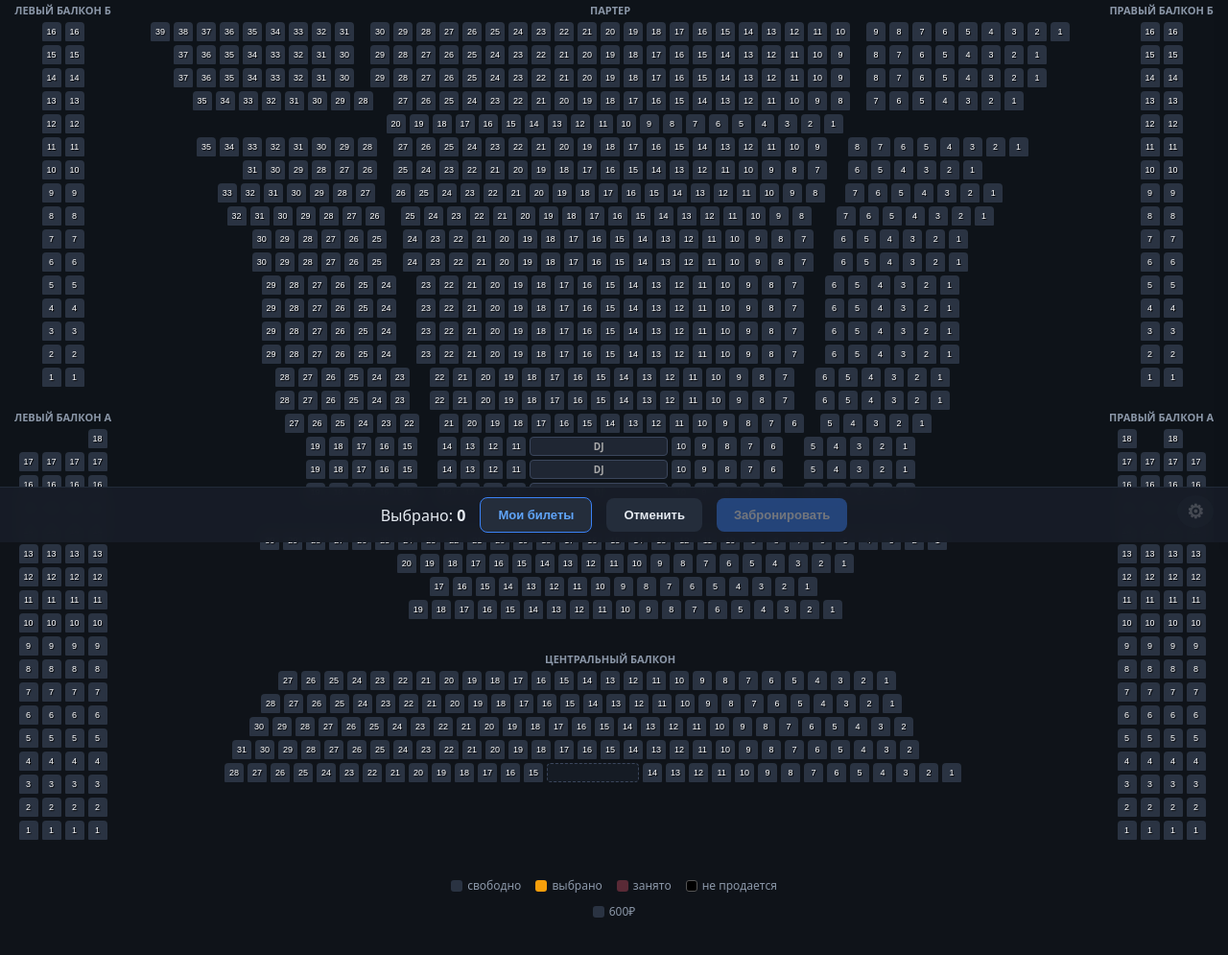
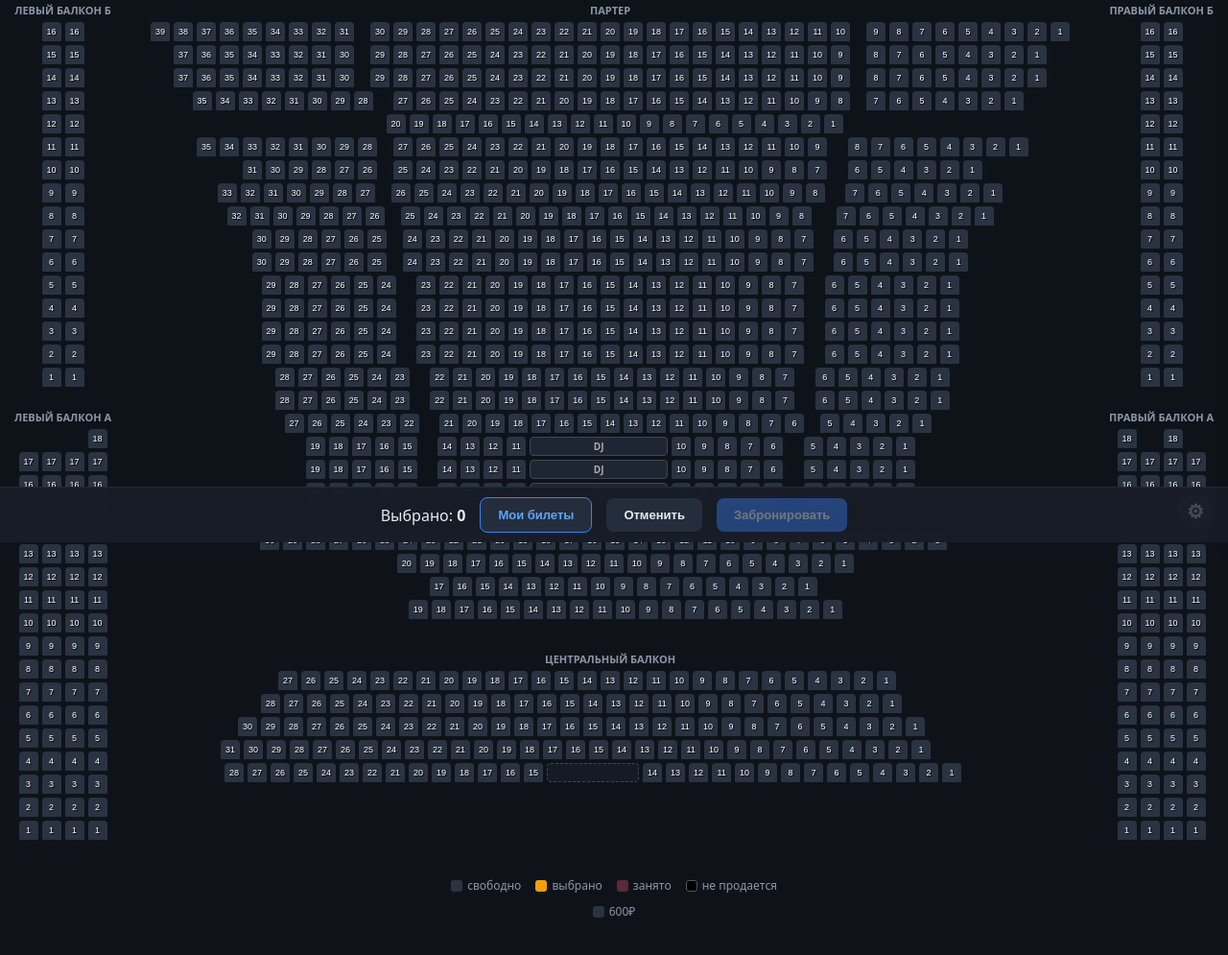
Before and after one commit to katyni94/ticket-booking, a website: page public/index.html in a window 1280 px wide. Shown: the part 235-1230 px from the top of the page at 96% size. Drawn offline with Linux system fonts and the light colour scheme; no server answers.

Commit message:
Update index.html

```diff
--- a/public/index.html
+++ b/public/index.html
@@ -449,8 +449,8 @@ const parterreMaxSeats = [39, 37, 37, 35, 20, 35, 31, 33, 32, 30, 30, 29, 29, 29
 const centralStrings = [
   "---------000000000000000000000000000-------------", // 1 (27 мест)
   "--------0000000000000000000000000000-------------", // 2 (28 мест)
-  "-------00000000000000000000000000000------------", // 3 (30 мест)
-  "------000000000000000000000000000000------------", // 4 (31 мест)
+  "-------000000000000000000000000000000------------", // 3 (30 мест)
+  "------0000000000000000000000000000000------------", // 4 (31 мест)
   "-------00000000000000----00000000000000----------"  // 5 (28 мест)
 ];
 const centralMaxSeats = [27, 28, 30, 31, 28];
```
